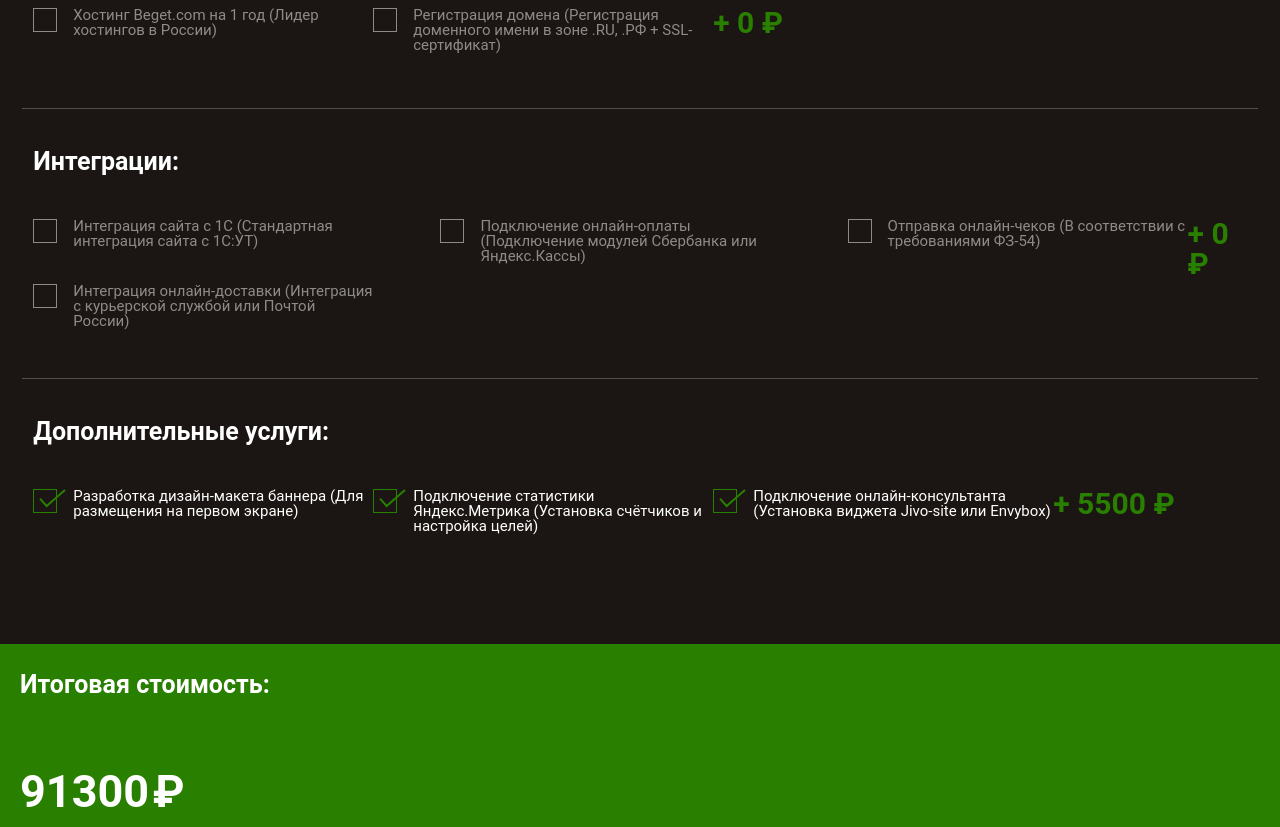
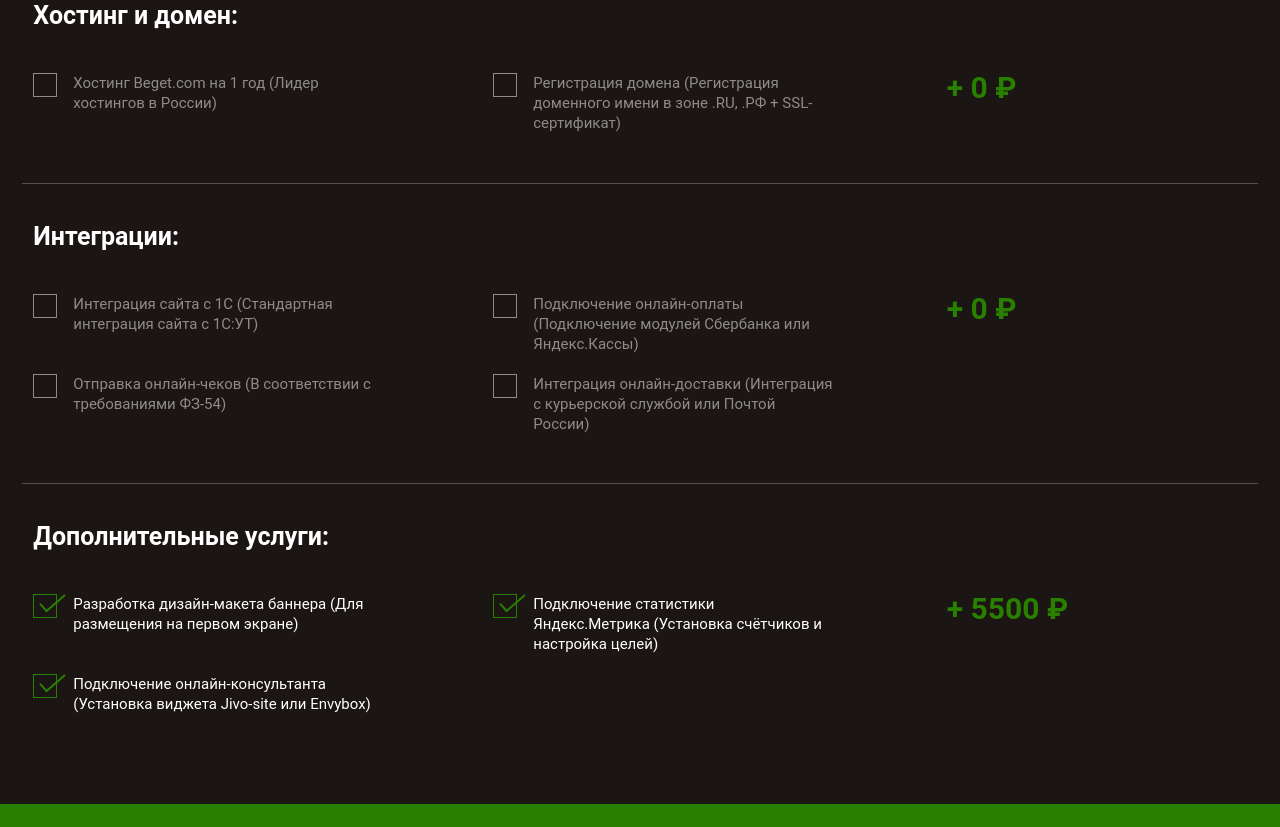
Before and after one commit to ZomboBombo/WayDev-Solutions-Calculator, a website: page docs/index.html in a window 1280 px wide. Shown: the part 993-1820 px from the top of the page. Drawn offline with nearby package versions, Linux system fonts and the light colour scheme; files that its build step writes are made by us from their sources.

Commit message:
Adds final style settings
Final styling has been added for all elements.

```diff
--- a/docs/sass/blocks/calculator-fields-list.scss
+++ b/docs/sass/blocks/calculator-fields-list.scss
@@ -2,6 +2,9 @@
   display: flex;
   flex-direction: column;
   flex-wrap: wrap;
+
+  width: 100%;
+  max-width: 800px;
 }
 
 .calculator-fields-list__item {
@@ -24,7 +27,7 @@
 
   font-size: 15px;
   font-weight: 400;
-  line-height: 15px;
+  line-height: 20px;
 
   opacity: 0.5;
 
@@ -145,10 +148,15 @@
 */
 
 // *** ширина вьюпорта: "Десктоп" ***
-@media (min-width: $width--desktop) {
+@media (min-width: $width--tablet) {
   .calculator-fields-list {
     flex-direction: row;
     justify-content: space-between;
+
+
+    &--site-type-fieldslist {
+      justify-content: flex-start;
+    }
   }
 
   .calculator-fields-list__item {
--- a/docs/sass/blocks/calculator-form.scss
+++ b/docs/sass/blocks/calculator-form.scss
@@ -1,4 +1,9 @@
 .calculator-form__fieldset {
+  display: flex;
+  flex-direction: column;
+  flex-wrap: wrap;
+  justify-content: space-between;
+
   margin-bottom: 40px;
 
   border: none;
@@ -24,6 +29,8 @@
 }
 
 .calculator-form__subtotal {
+  width: 300px;
+
   margin-bottom: 40px;
 
   font-size: 30px;
@@ -41,8 +48,8 @@
 */
 
 // *** ширина вьюпорта: "Десктоп" ***
-@media (min-width: $width--desktop) {
+@media (min-width: $width--tablet) {
   .calculator-form__fieldset {
-    display: flex;
+    flex-direction: row;
   }
 }
--- a/docs/sass/blocks/site-cost-calculator.scss
+++ b/docs/sass/blocks/site-cost-calculator.scss
@@ -45,21 +45,34 @@
 .site-cost-calculator__total {
   display: flex;
   flex-direction: column;
+  flex-wrap: wrap;
   justify-content: space-around;
 
   width: 100%;
-  min-height: 350px;
+  min-height: 100px;
 
+  padding-top: 40px;
   padding-right: 20px;
+  padding-bottom: 40px;
   padding-left: 20px;
 
   background-color: $waydev-green;
 }
 
 .site-cost-calculator__total-title {
+  display: flex;
+  align-items: center;
+
   font-size: 25px;
   font-weight: 700;
   line-height: 25px;
+}
+
+.site-cost-calculator__total-cost {
+  display: flex;
+  align-items: center;
+
+  margin: 30px 0;
 }
 
 .site-cost-calculator__total-cost-number,
@@ -103,7 +116,7 @@
 */
 
 // *** ширина вьюпорта: "Десктоп" ***
-@media (min-width: $width--desktop) {
+@media (min-width: $width--tablet) {
   .site-cost-calculator__heading-wrapper {
     &::after {
       right: auto;
@@ -125,4 +138,12 @@
   .site-cost-calculator__form {
     margin-top: 60px;
   }
+
+  .site-cost-calculator__total {
+    flex-direction: row;
+  }
+
+  .site-cost-calculator__request-button {
+    width: 300px;
+  }
 }
```
